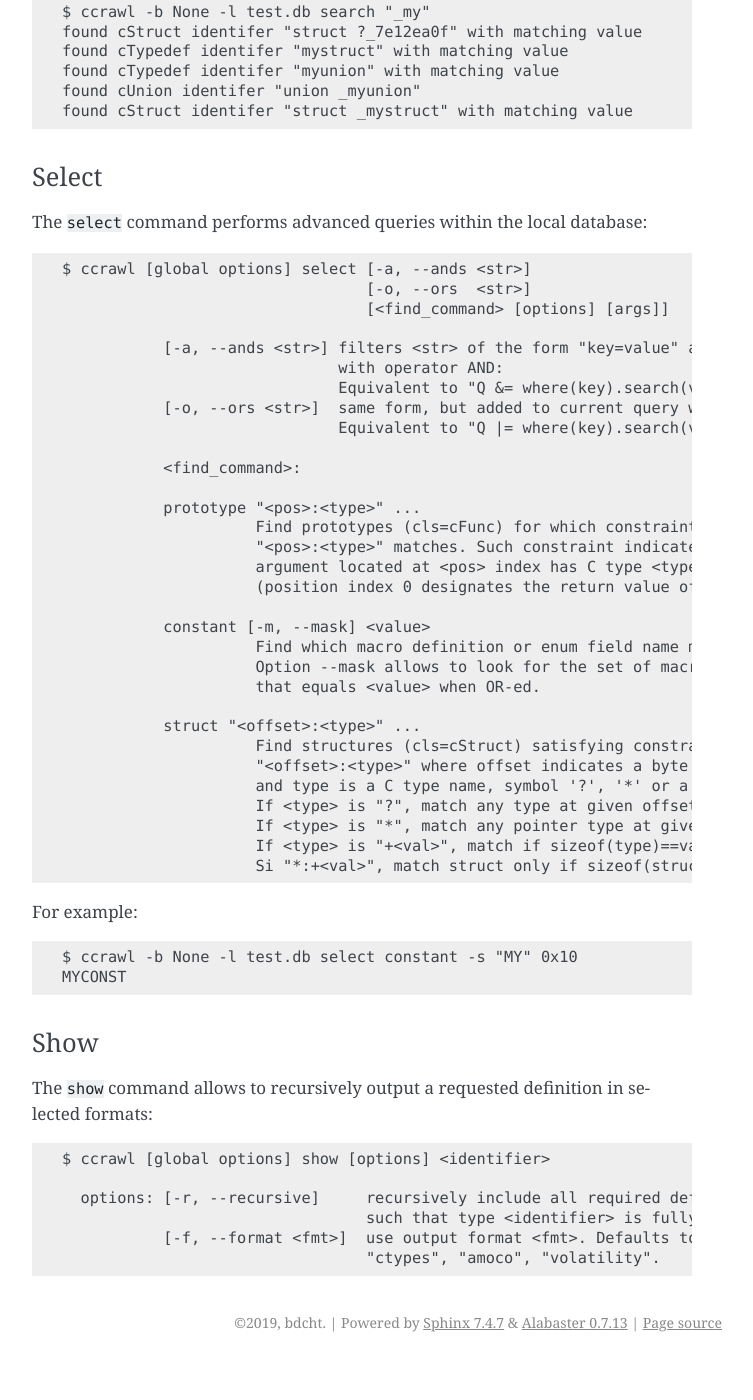
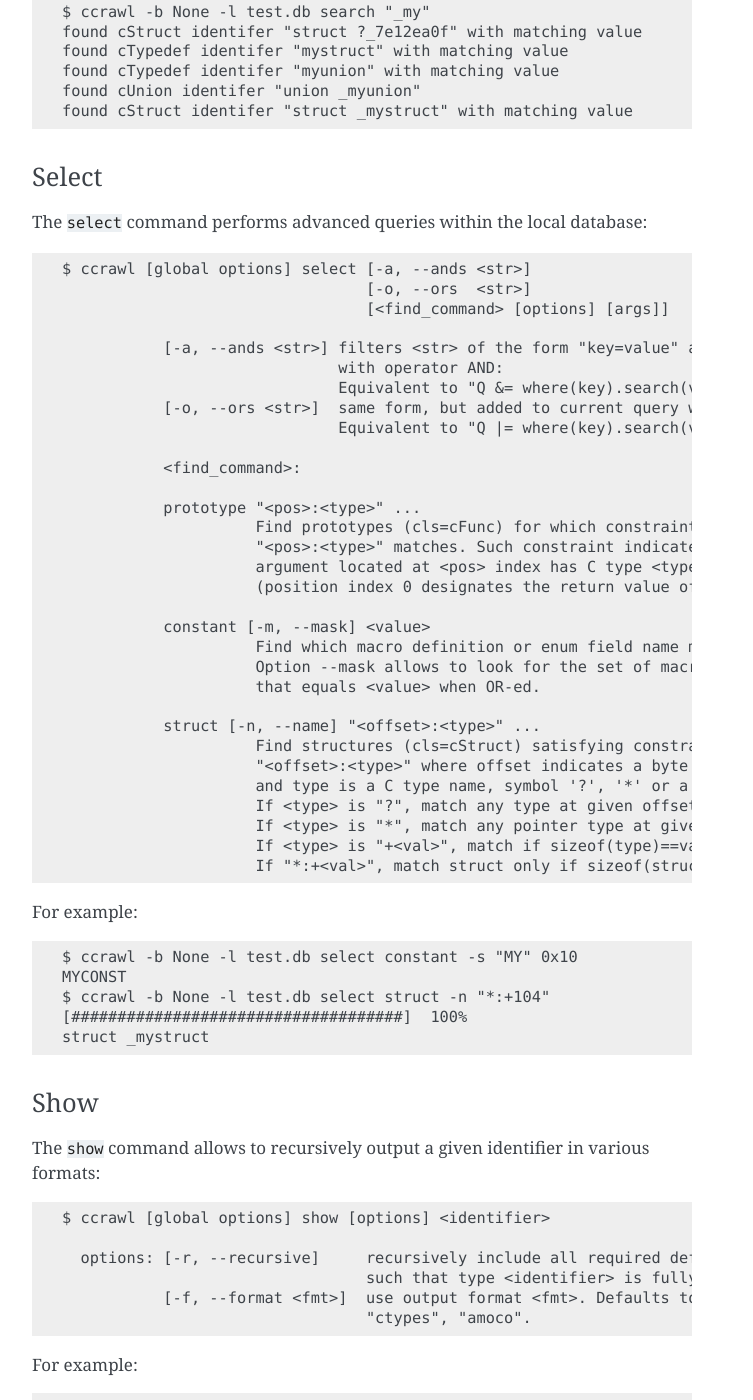
Before and after one commit to bdcht/ccrawl, a Sphinx documentation site: the page built from doc/usage.rst, in a window 1280 px wide and 1400 px high, scrolled down 2780 px. Shown: the whole window, without its empty margins (388-1141 px from the left). Built offline with Sphinx 7.4.7, drawn with Linux system fonts in a browser that asks for light colours; pages that are not in the unit, such as notebooks, are missing from menus; before the commit the page ends 4142 px from its top, so only the background shows below that; part of the change alters nothing that is shown; some of the changed text lies outside the part shown.

Commit message:
add select, show and info usage in doc

```diff
--- a/doc/usage.rst
+++ b/doc/usage.rst
@@ -162,33 +162,91 @@ The ``select`` command performs advanced queries within the local database::
                          Option --mask allows to look for the set of macros or enum symbols
                          that equals <value> when OR-ed.
 
-               struct "<offset>:<type>" ...
+               struct [-n, --name] "<offset>:<type>" ...
                          Find structures (cls=cStruct) satisfying constraints of the form:
                          "<offset>:<type>" where offset indicates a byte offset value (or '*')
                          and type is a C type name, symbol '?', '*' or a byte size value:
                          If <type> is "?", match any type at given offset,
                          If <type> is "*", match any pointer type at given offset,
                          If <type> is "+<val>", match if sizeof(type)==val at given offset.
-                         Si "*:+<val>", match struct only if sizeof(struct)==val.
+                         If "*:+<val>", match struct only if sizeof(struct)==val.
 
 
 For example::
 
     $ ccrawl -b None -l test.db select constant -s "MY" 0x10
     MYCONST
+    $ ccrawl -b None -l test.db select struct -n "*:+104"
+    [####################################]  100%
+    struct _mystruct
+
 
 
 Show
 ++++
 
-The ``show`` command allows to recursively output a requested definition in selected formats::
+The ``show`` command allows to recursively output a given identifier in various formats::
 
     $ ccrawl [global options] show [options] <identifier>
 
       options: [-r, --recursive]     recursively include all required definitions in the output
                                      such that type <identifier> is fully defined.
                [-f, --format <fmt>]  use output format <fmt>. Defaults to C, other formats are
-                                     "ctypes", "amoco", "volatility".
+                                     "ctypes", "amoco".
+
+For example::
+
+    $ ccrawl -b None -l test.db show -r 'struct _mystruct'
+    typedef unsigned char xxx;
+    typedef xxx myinteger;
+    struct _mystruct;
+    typedef int (*foo)(int, char, unsigned int, void *);
+    enum X {
+      X_0 = 0,
+      X_1 = 1,
+      X_2 = 2,
+      X_3 = 3
+    };
+
+    struct _bar {
+      enum X x;
+    };
+
+    struct _mystruct {
+      myinteger I;
+      int tab[12];
+      unsigned char p[16];
+      short *s;
+      struct _mystruct *next;
+      foo func;
+      struct _bar bar[2];
+    };
+
+
+
+
+Info
+++++
+
+The ``info`` command provides meta-data information about a given identifier. For structures
+the offsets and sizes of every field is displayed if all subtypes are defined::
+
+    $ ccrawl [global options] info <identifier>
+
+
+For example::
+
+    $ ccrawl -b None -l test.db info 'struct _mystruct'
+    identifier: struct _mystruct
+    class     : cStruct
+    source    : samples/header.h
+    tag       : 1576426279.643788
+    size      : 104
+    offsets   : [(0, 1), (4, 48), (52, 16), (72, 8), (80, 8), (88, 8), (96, 8)]
+
+
+
+
 
 
 .. _libclang: https://clang.llvm.org/doxygen/group__CINDEX.html
```
